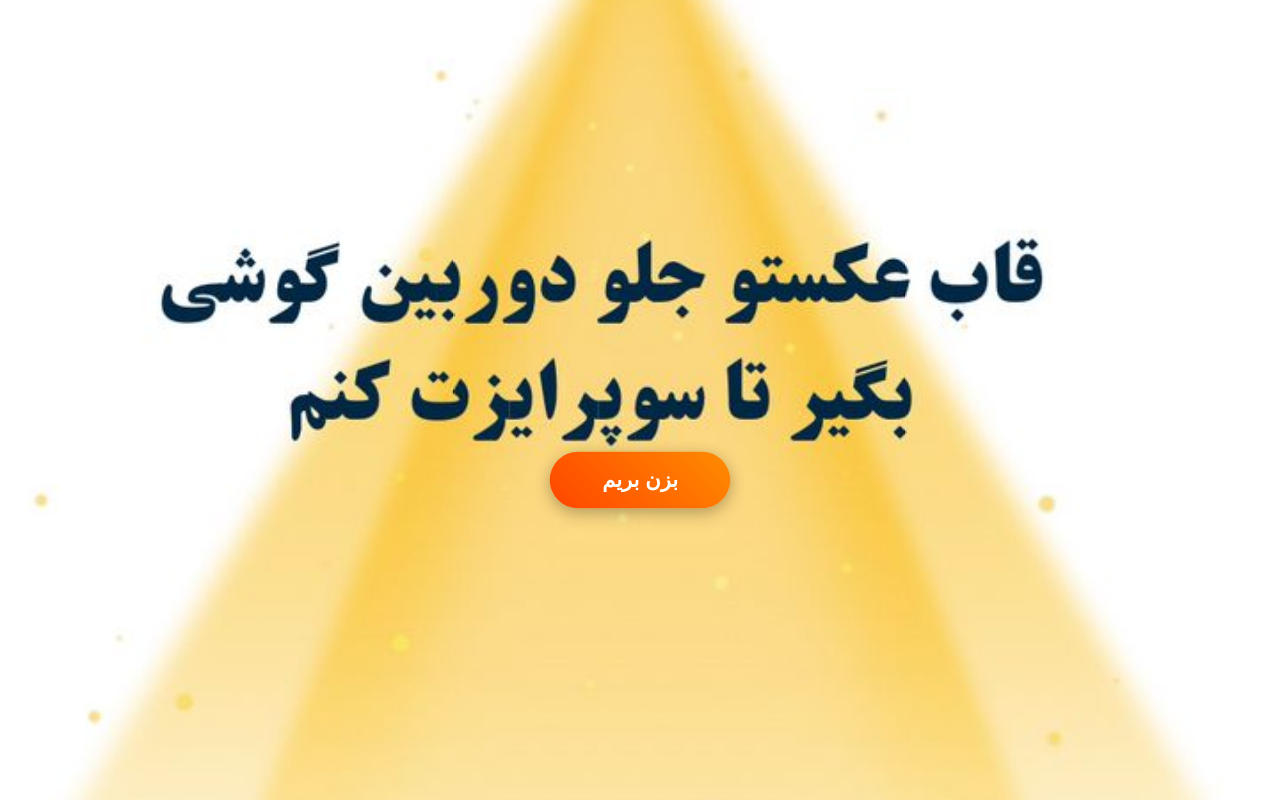
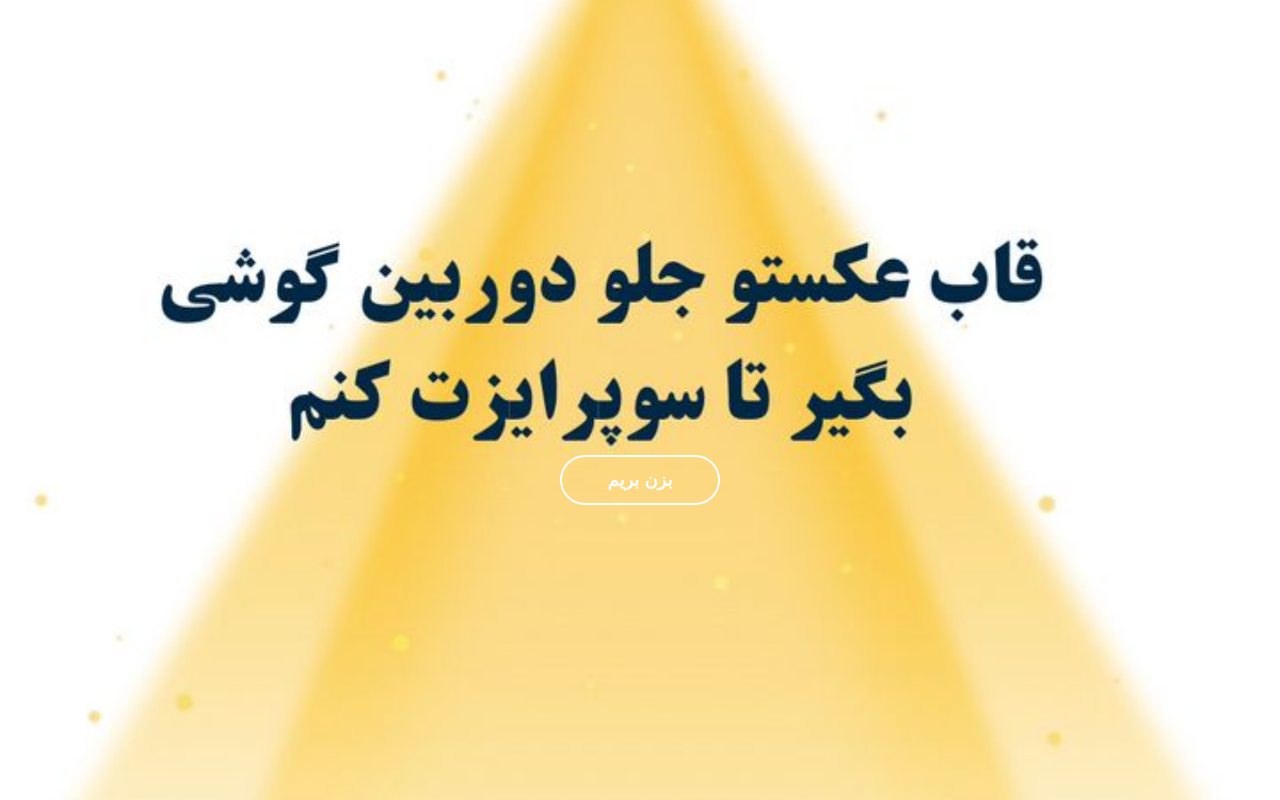
Before and after one commit to zimahandmade/studioS-H, a plain HTML site: page index.html in a window 1280 px wide. Drawn offline with Linux system fonts and the light colour scheme.

Commit message:
Update index.html

```diff
--- a/index.html
+++ b/index.html
@@ -44,22 +44,19 @@
             padding: 10px;
         }
         #start-button {
-            padding: 15px 50px;
-            font-size: 20px;
+            padding: 12px 45px;
+            font-size: 18px;
             font-weight: bold;
             color: white;
-            background: linear-gradient(45deg, #FF4500, #FF8C00);
-            border: none;
+            background-color: transparent;
+            border: 2px solid white;
             border-radius: 50px;
             cursor: pointer;
-            box-shadow: 0 4px 15px rgba(0,0,0,0.3);
-            transition: transform 0.2s ease, box-shadow 0.2s ease;
-            animation: glow-pulse 2s infinite;
+            transition: background-color 0.3s, color 0.3s;
         }
-        @keyframes glow-pulse {
-            0% { transform: scale(1); }
-            50% { transform: scale(1.05); }
-            100% { transform: scale(1); }
+        #start-button:hover {
+            background-color: white;
+            color: #333;
         }
         #ui-container {
             position: fixed;
```
